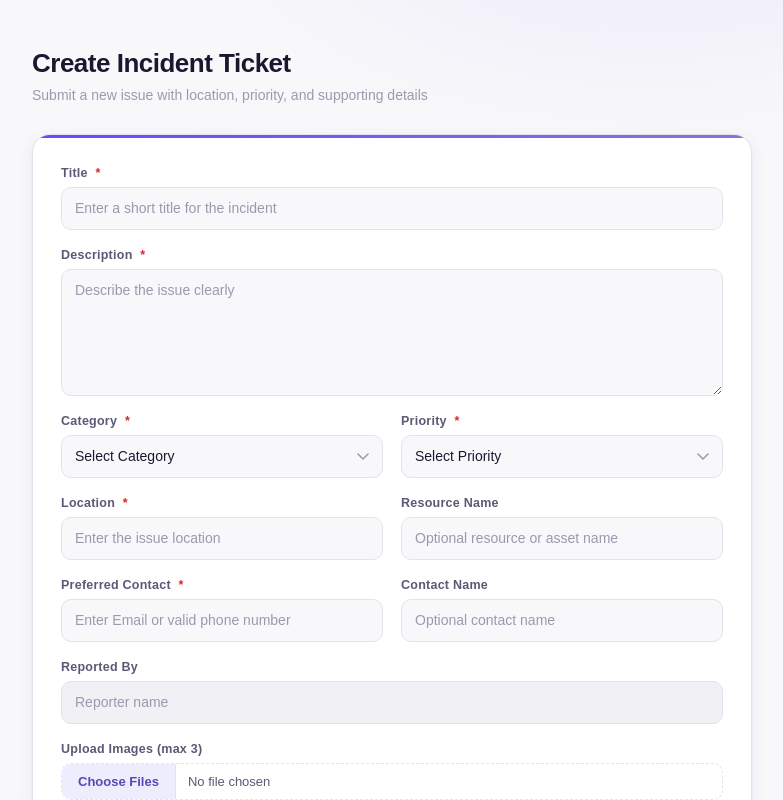
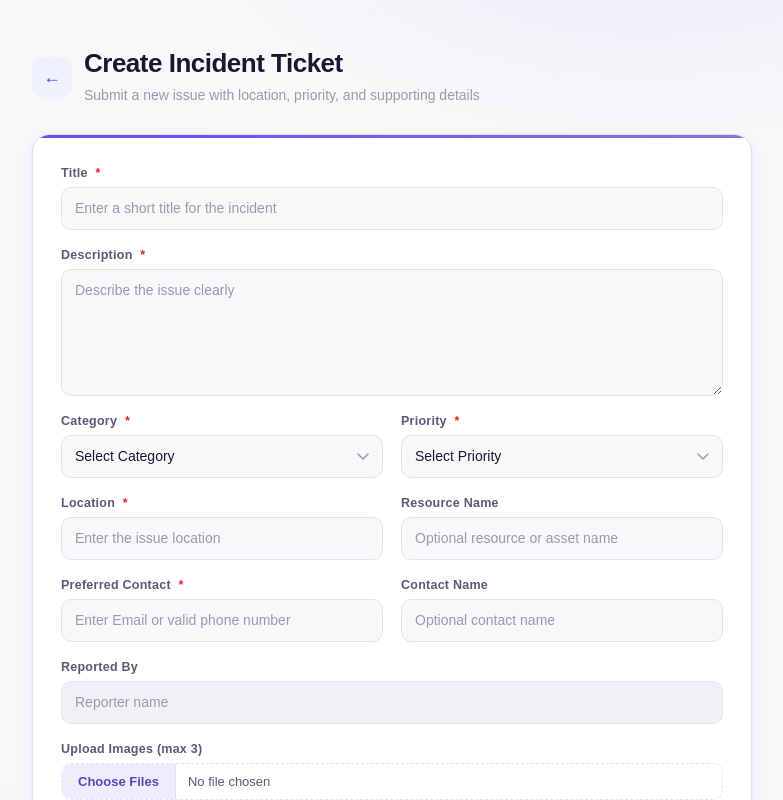
Before and after one commit to Pasiya990/SmartCampus, a React (Create React App) app in the folder frontend/: page /tickets/new in a window 1280 px wide. Shown: the top 800 px of the page, without its empty margins (248-1031 px from the left). Built offline with nearby package versions, Linux system fonts and the light colour scheme.

Commit message:
ticket details ui modified

```diff
--- a/frontend/src/pages/tickets/TicketCreate.jsx
+++ b/frontend/src/pages/tickets/TicketCreate.jsx
@@ -1,4 +1,5 @@
 import React, { useState } from "react";
+import { useNavigate } from "react-router-dom";
 import { createTicket } from "../../api/ticketApi";
 import "./TicketCreate.css";
 
@@ -24,6 +25,7 @@ const TicketCreate = () => {
   const [loading, setLoading] = useState(false);
   const [successMessage, setSuccessMessage] = useState("");
   const [errorMessage, setErrorMessage] = useState("");
+  const navigate = useNavigate();
 
   const showSuccessMessage = (message) => {
     setSuccessMessage(message);
@@ -135,11 +137,24 @@ const TicketCreate = () => {
       </div>
 
       <div className="ticket-create-header">
-        <h2 className="ticket-create-title">Create Incident Ticket</h2>
-        <p className="ticket-create-subtitle">
-          Submit a new issue with location, priority, and supporting details
-        </p>
-      </div>
+  <div className="ticket-create-header-left">
+
+    <button
+      className="ticket-create-back-btn"
+      onClick={() => navigate(-1)}
+    >
+      ←
+    </button>
+
+    <div>
+      <h2 className="ticket-create-title">Create Incident Ticket</h2>
+      <p className="ticket-create-subtitle">
+        Submit a new issue with location, priority, and supporting details
+      </p>
+    </div>
+
+  </div>
+</div>
 
       <div className="ticket-create-card">
         <form className="ticket-create-form" onSubmit={handleSubmit}>
--- a/frontend/src/pages/tickets/TicketDetails.css
+++ b/frontend/src/pages/tickets/TicketDetails.css
@@ -588,6 +588,29 @@
   font-size: 14px;
 }
 
+.ticket-create-header-left {
+  display: flex;
+  align-items: center;
+  gap: 12px;
+}
+
+.ticket-create-back-btn {
+  width: 40px;
+  height: 40px;
+  border-radius: 10px;
+  border: none;
+  background: #eef2ff;
+  color: #4f46e5;
+  font-size: 18px;
+  cursor: pointer;
+  transition: all 0.2s ease;
+}
+
+.ticket-create-back-btn:hover {
+  background: #4f46e5;
+  color: #ffffff;
+}
+
 @keyframes slideIn {
   from {
     opacity: 0;
--- a/frontend/src/pages/tickets/TicketDetails.jsx
+++ b/frontend/src/pages/tickets/TicketDetails.jsx
@@ -1,5 +1,5 @@
 import React, { useEffect, useState } from "react";
-import { useParams } from "react-router-dom";
+import { useParams, useNavigate } from "react-router-dom";
 import {
   getTicketById,
   getCommentsByTicketId,
@@ -22,6 +22,7 @@ const TicketDetails = () => {
   const [commentLoading, setCommentLoading] = useState(false);
   const [successMessage, setSuccessMessage] = useState("");
   const [actionErrorMessage, setActionErrorMessage] = useState("");
+  const navigate = useNavigate();
 
   const [editingCommentId, setEditingCommentId] = useState(null);
   const [editMessage, setEditMessage] = useState("");
@@ -305,14 +306,24 @@ const TicketDetails = () => {
       </div>
 
       <div className="ticket-details-header">
+  <div className="ticket-details-header-left">
+
+    <button
+      className="ticket-details-back-btn"
+      onClick={() => navigate(-1)}
+    >
+      ←
+    </button>
+
     <div>
       <h2 className="ticket-details-title">Ticket Details</h2>
       <p className="ticket-details-subtitle">
         Full incident information and workflow actions
       </p>
     </div>
+
   </div>
-
+</div>
       <div className="ticket-details-topbar">
         <div className="ticket-details-code-block">
           <span className="ticket-details-code-label">Ticket Code</span>
--- a/frontend/src/pages/tickets/TicketList.css
+++ b/frontend/src/pages/tickets/TicketList.css
@@ -368,6 +368,29 @@
   text-decoration: underline;
 }
 
+.ticket-details-header-left {
+  display: flex;
+  align-items: center;
+  gap: 12px;
+}
+
+.ticket-details-back-btn {
+  width: 40px;
+  height: 40px;
+  border-radius: 10px;
+  border: none;
+  background: #eef2ff;
+  color: #4f46e5;
+  font-size: 18px;
+  cursor: pointer;
+  transition: all 0.2s ease;
+}
+
+.ticket-details-back-btn:hover {
+  background: #4f46e5;
+  color: #ffffff;
+}
+
 /* ─── Responsive ──────────────────────────────────────── */
 @media (max-width: 1100px) {
   .ticket-list-summary-grid {
```
Lines whose indentation alone changed are shown as unchanged.
